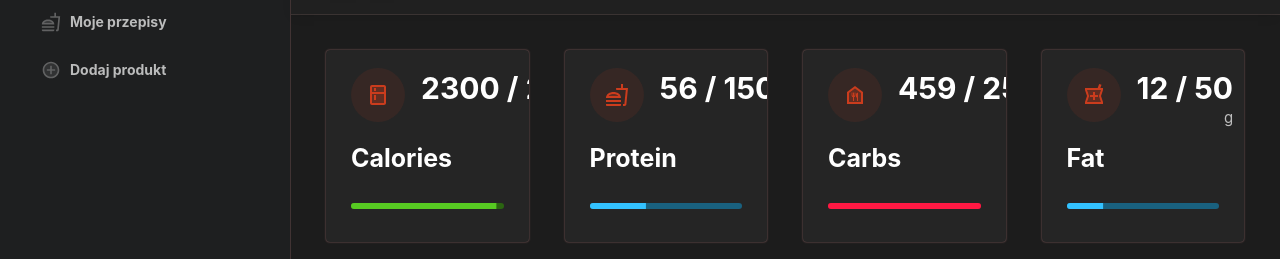
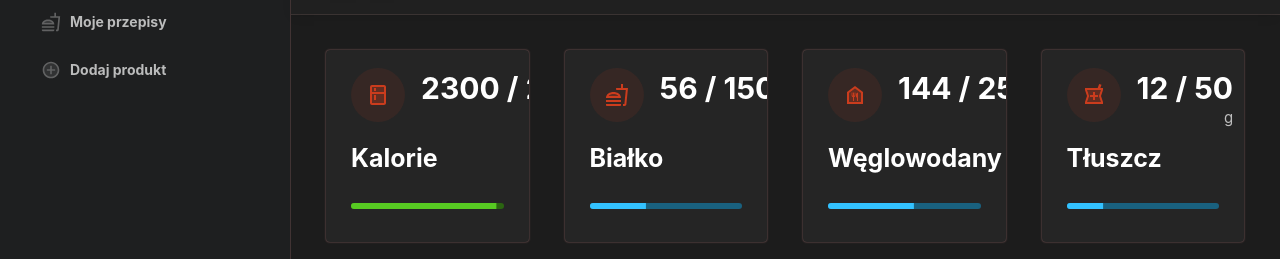
Before and after one commit to tomekrychtyk/dabelo-client, a React (Vite) app: page /diet/diary in a window 1280 px wide. Shown: the part 210-469 px from the top of the page. Built offline with nearby package versions, Linux system fonts and the light colour scheme; no server answers.

Commit message:
Translations and minor fixes

```diff
--- a/src/features/diet/diary/Calories.tsx
+++ b/src/features/diet/diary/Calories.tsx
@@ -71,7 +71,7 @@ const Calories: FC<Props> = ({ quantity, goalQuantity }): ReactElement => {
             pb: 3
           }}
         >
-          {t('Calories')}
+          {t('dietCalories')}
         </Typography>
         <LinearProgress
           value={percentage}
--- a/src/features/diet/diary/Carbs.tsx
+++ b/src/features/diet/diary/Carbs.tsx
@@ -1,3 +1,4 @@
+import { FC, ReactElement } from 'react';
 import {
   Card,
   CardContent,
@@ -9,9 +10,18 @@ import {
 } from '@mui/material';
 import { useTranslation } from 'react-i18next';
 import FoodBankTwoToneIcon from '@mui/icons-material/FoodBankTwoTone';
+import { getPercentage, getColor } from './utils';
 
-function Carbs() {
+type Props = {
+  quantity: number;
+  goalQuantity: number;
+};
+
+const Carbs: FC<Props> = ({ quantity, goalQuantity }): ReactElement => {
   const { t }: { t: any } = useTranslation();
+
+  const percentage = getPercentage(quantity, goalQuantity);
+  const color = getColor(percentage);
 
   const AvatarPrimary = styled(Avatar)(
     ({ theme }) => `
@@ -38,7 +48,7 @@ function Carbs() {
         action={
           <>
             <Typography align="right" variant="h2">
-              459 / 255
+              {quantity} / {goalQuantity}
             </Typography>
             <Typography
               align="right"
@@ -61,12 +71,16 @@ function Carbs() {
             pb: 3
           }}
         >
-          {t('Carbs')}
+          {t('dietCarbs')}
         </Typography>
-        <LinearProgress value={100} color="error" variant="determinate" />
+        <LinearProgress
+          value={percentage}
+          color={color}
+          variant="determinate"
+        />
       </CardContent>
     </Card>
   );
-}
+};
 
 export default Carbs;
--- a/src/features/diet/diary/DietDiary.tsx
+++ b/src/features/diet/diary/DietDiary.tsx
@@ -47,7 +47,7 @@ const DietDiary = () => {
               <Proteins quantity={56} goalQuantity={150} />
             </Grid>
             <Grid item sm={3} xs={6}>
-              <Carbs />
+              <Carbs quantity={144} goalQuantity={254} />
             </Grid>
             <Grid item sm={3} xs={6}>
               <Fat quantity={12} goalQuantity={50} />
--- a/src/features/diet/diary/Fat.tsx
+++ b/src/features/diet/diary/Fat.tsx
@@ -71,7 +71,7 @@ const Fat: FC<Props> = ({ quantity, goalQuantity }): ReactElement => {
             pb: 3
           }}
         >
-          {t('Fat')}
+          {t('dietFat')}
         </Typography>
         <LinearProgress
           value={percentage}
--- a/src/features/diet/diary/Proteins.tsx
+++ b/src/features/diet/diary/Proteins.tsx
@@ -71,7 +71,7 @@ const Proteins: FC<Props> = ({ quantity, goalQuantity }): ReactElement => {
             pb: 3
           }}
         >
-          {t('Protein')}
+          {t('dietProteins')}
         </Typography>
         <LinearProgress
           value={percentage}
--- a/src/i18n/translations/pl.ts
+++ b/src/i18n/translations/pl.ts
@@ -16,7 +16,11 @@ const plJSON = {
   dietVitaminSummary: 'Witaminy',
   dietMineralSummary: 'Minerały',
   dietMyRecepies: 'Moje przepisy',
-  dietAddProduct: 'Dodaj produkt'
+  dietAddProduct: 'Dodaj produkt',
+  dietCalories: 'Kalorie',
+  dietCarbs: 'Węglowodany',
+  dietProteins: 'Białko',
+  dietFat: 'Tłuszcz'
 };
 
 export default plJSON;
```
